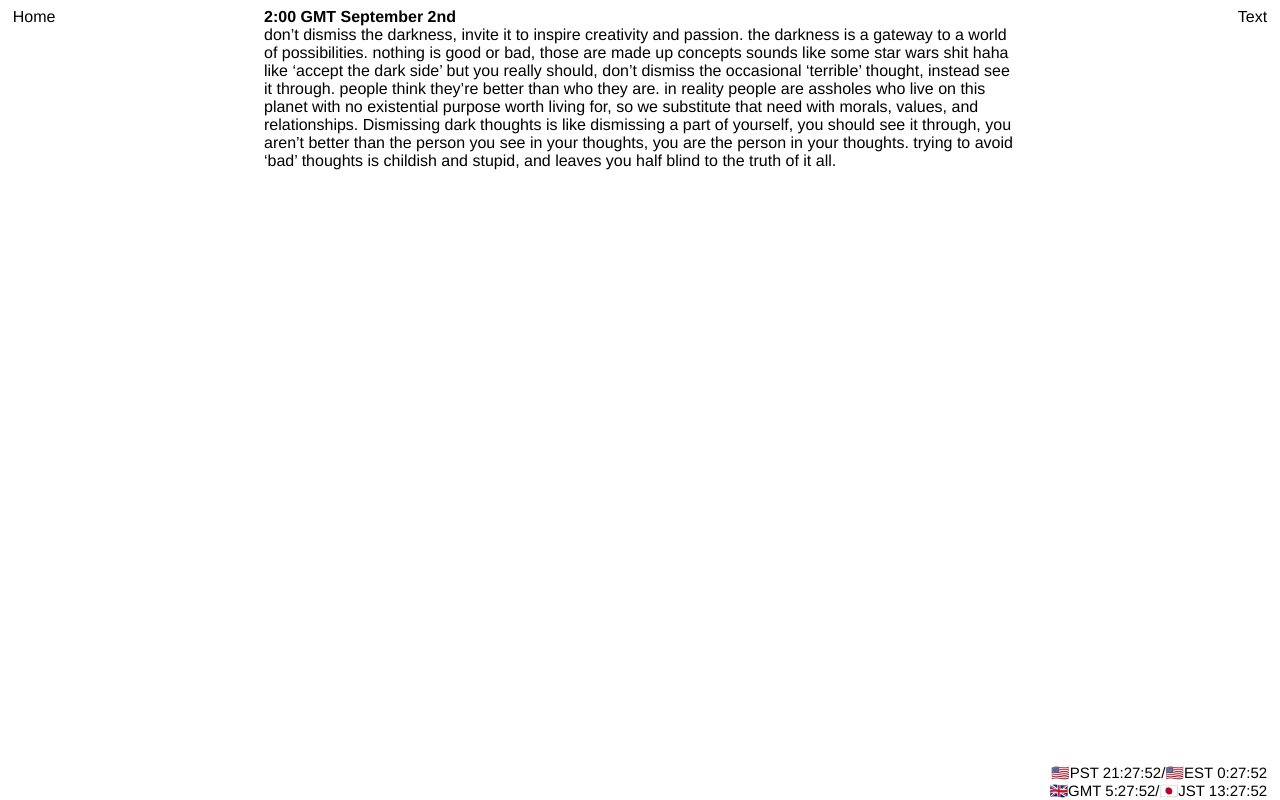
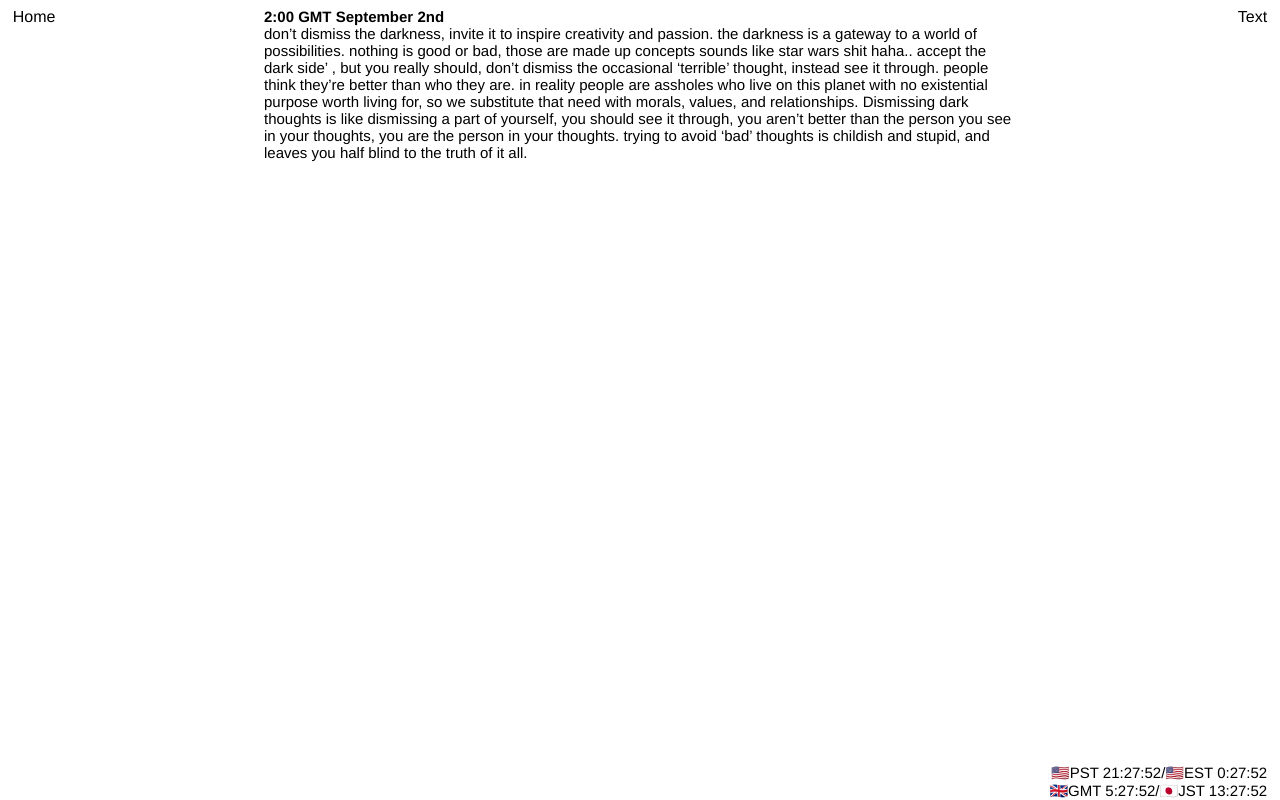
Before and after one commit to oobrucero/milesbsite, a plain HTML site: page html/text.html in a window 1280 px wide. Drawn offline with Linux system fonts and the light colour scheme.

Commit message:
textsize

```diff
--- a/css/index.css
+++ b/css/index.css
@@ -78,3 +78,6 @@ a:visited{
   bottom: 0;
   right: 0;
 }
+.txtpost{
+  font-size: 15px;
+}
--- a/html/text.html
+++ b/html/text.html
@@ -24,9 +24,11 @@
     <a href="../index.html" class = "und"><p class = "trp">Home</p></a>
   </div>
   <div class = "mid">
+    <div class = "txtpost">
     <p><b>2:00 GMT September 2nd</b></p>
-    <p>don’t dismiss the darkness, invite it to inspire creativity and passion. the darkness is a gateway to a world of possibilities. nothing is good or bad, those are made up concepts sounds like some star wars shit haha like ‘accept the dark side’ but you really should, don’t dismiss the occasional ‘terrible’ thought, instead see it through. people think they’re better than who they are. in reality people are assholes who live on this planet with no existential purpose worth living for, so we substitute that need with morals, values, and relationships. Dismissing dark thoughts is like dismissing a part of yourself, you should see it through, you aren’t better than the person you see in your thoughts, you are the person in your thoughts. trying to avoid ‘bad’ thoughts is childish and stupid, and leaves you half blind to the truth of it all.
+    <p>don’t dismiss the darkness, invite it to inspire creativity and passion. the darkness is a gateway to a world of possibilities. nothing is good or bad, those are made up concepts sounds like star wars shit haha.. accept the dark side’ , but you really should, don’t dismiss the occasional ‘terrible’ thought, instead see it through. people think they’re better than who they are. in reality people are assholes who live on this planet with no existential purpose worth living for, so we substitute that need with morals, values, and relationships. Dismissing dark thoughts is like dismissing a part of yourself, you should see it through, you aren’t better than the person you see in your thoughts, you are the person in your thoughts. trying to avoid ‘bad’ thoughts is childish and stupid, and leaves you half blind to the truth of it all.
     </p>
+    </div>
     <br>
     <br>
   </div>
```
